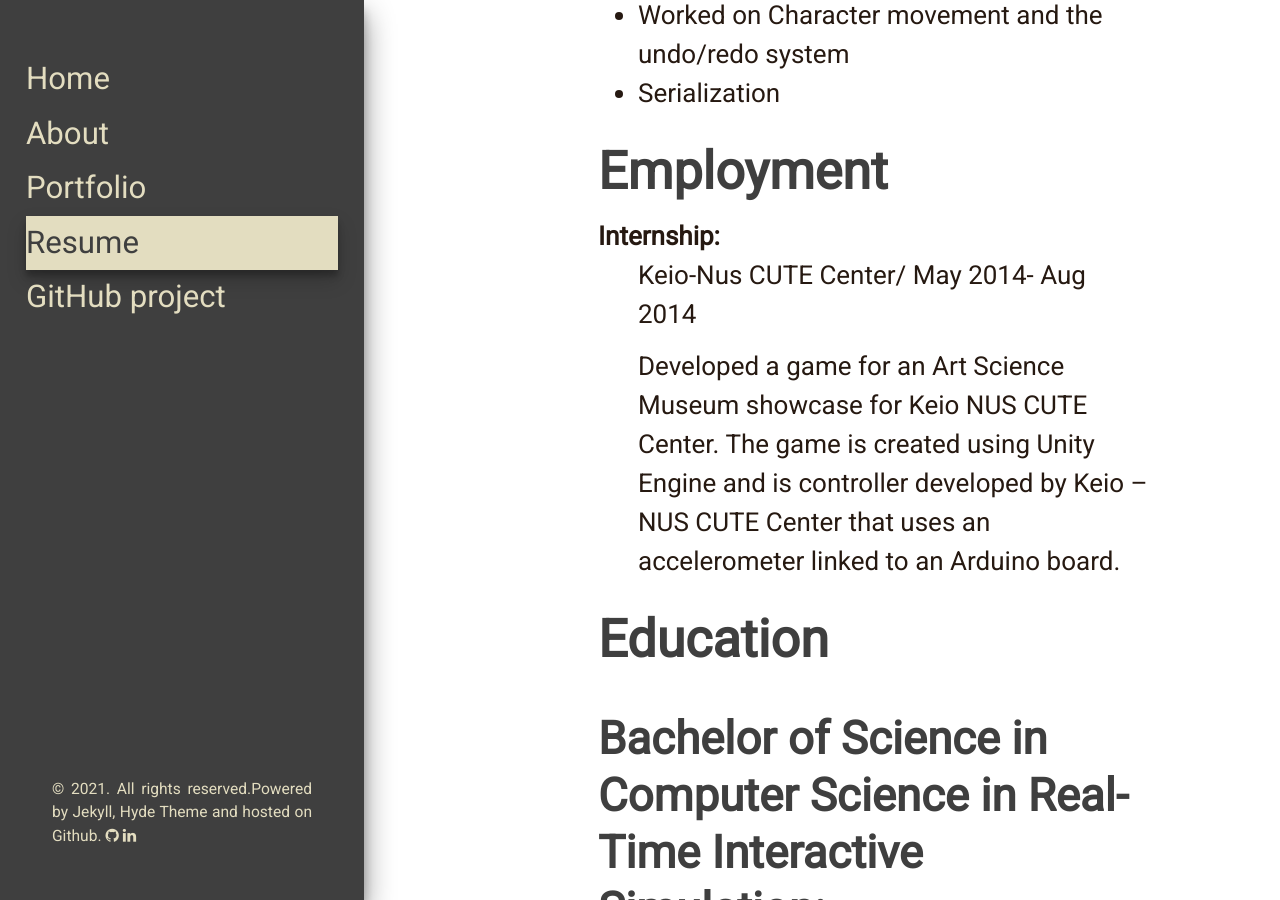
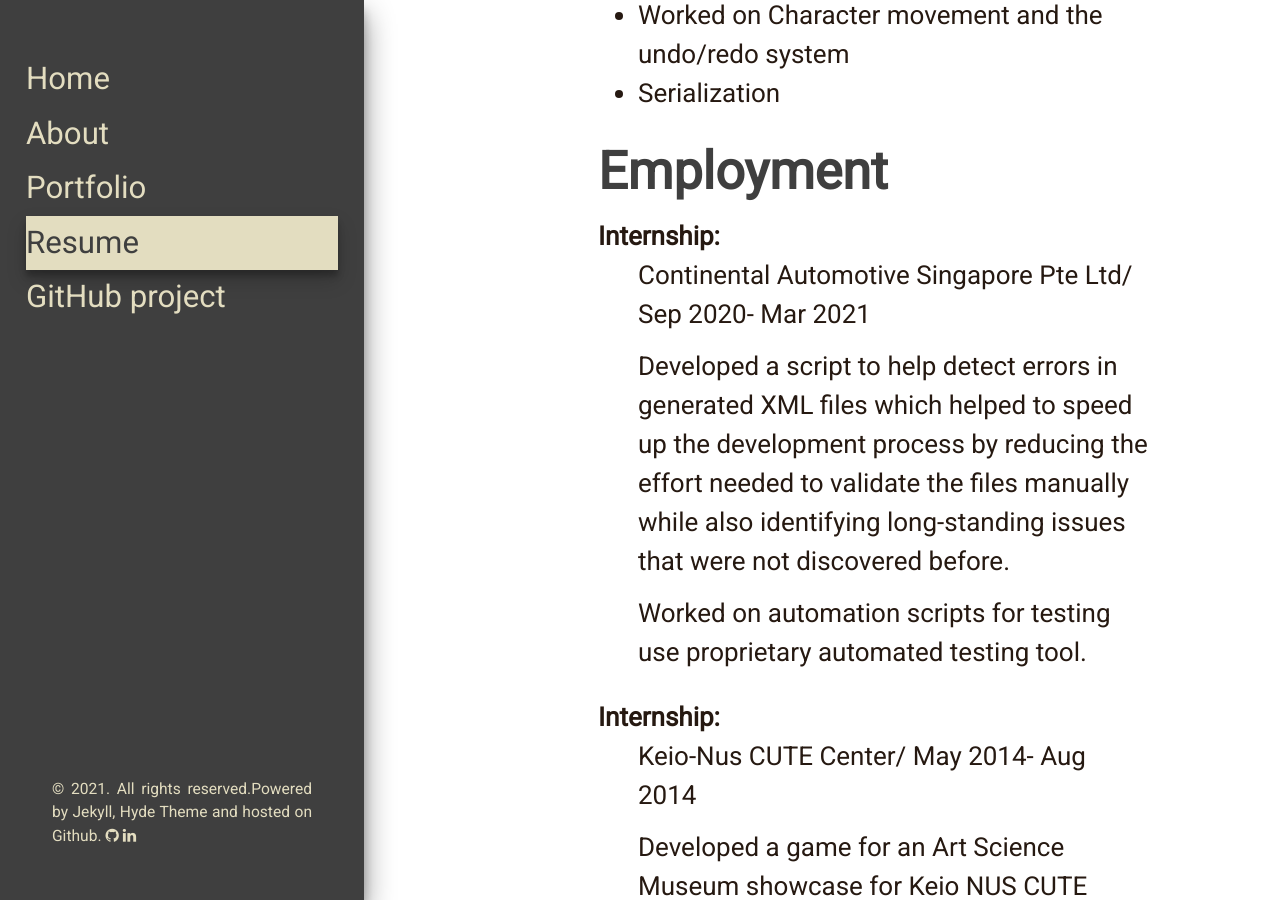
Before and after one commit to broscew/broscew.github.io, a Jekyll site: the page built from resume.md, in a window 1280 px wide and 900 px high, scrolled down 2017 px. Built offline with Jekyll 4.4.1, drawn with Linux system fonts in a browser that asks for light colours.

Commit message:
Updated resume and about sections

```diff
--- a/resume.md
+++ b/resume.md
@@ -61,6 +61,13 @@ the project I oversaw Gameplay and Serialization
 ## Employment
 <dl>
   <dt>Internship:</dt>
+  <dd>Continental Automotive Singapore Pte Ltd/ Sep 2020- Mar 2021</dd>
+  <dd>Developed a script to help detect errors in generated XML files which helped to speed up the development process by reducing the effort needed to validate the files manually while also identifying long-standing issues that were not discovered before.</dd>
+  <dd>Worked on automation scripts for testing use proprietary automated testing tool.</dd>
+
+</dl>
+<dl>
+  <dt>Internship:</dt>
   <dd>Keio-Nus CUTE Center/ May 2014- Aug 2014</dd>
   <dd>Developed a game for an Art Science Museum showcase for Keio NUS CUTE Center. The game is created using Unity Engine and is controller developed by Keio – NUS CUTE Center that uses an accelerometer linked to an Arduino board.</dd>
 </dl>
```
Also changed, not shown: about.md (+1 -1 lines), public/apple-touch-icon-144-precomposed.png, public/favicon.ico.
